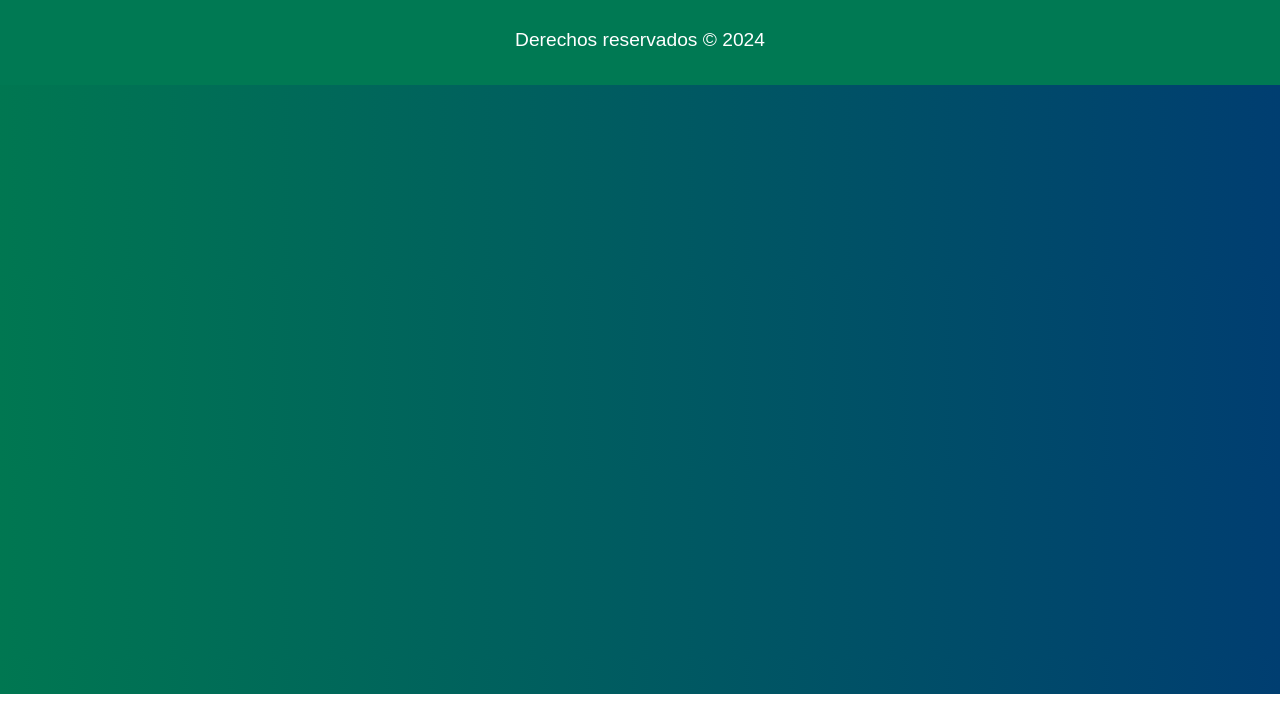
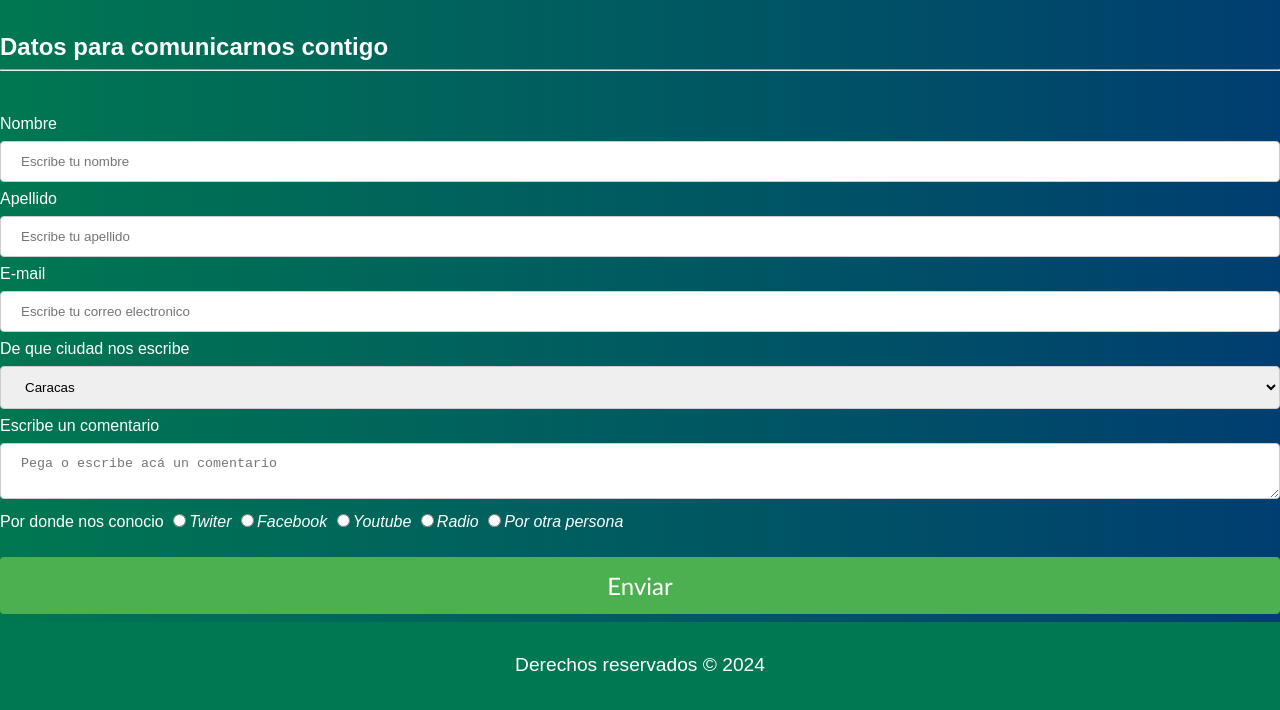
Before and after one commit to GilbertoRcom/proyecto-biblia-html, a plain HTML site: page contacto.html in a window 1280 px wide. Shown: the part 106-816 px from the top of the page. Drawn offline with Linux system fonts and the light colour scheme.

Commit message:
agregue contacto

```diff
--- a/contacto.html
+++ b/contacto.html
@@ -19,7 +19,49 @@
            </ul>
         </nav>
     </header>
-
+    <br>
+    <br>
+    <h2>Datos para comunicarnos contigo</h2>
+    <hr>
+    <br>
+    <br>
+    <div>
+        <form action="">
+            <label for="text1">Nombre</label>
+            <input type="text" name="text1" id="text1" placeholder="Escribe tu nombre" required minlength="3">
+            <br>
+            <label for="text2">Apellido</label>
+            <input type="text" name="text2" id="text2" placeholder="Escribe tu apellido" required minlength="3">
+            <br>
+            <label for="text3">E-mail</label>
+            <input type="email" name="text3" id="text3" placeholder="Escribe tu correo electronico" required>
+            <br>
+            <label for="combo1">De que ciudad nos escribe</label>
+            <select name="combo1" id="combo1">
+                <option value="Caracas">Caracas</option>
+                <option value="Valencia">Valencia</option>
+                <option value="Maracay">Maracay</option>
+                <option value="Maracaibo">Maracaibo</option>
+                <option value="PuertoLaCruz">Puerto la Cruz</option>
+                <option value="Maturin">Maturin</option>
+                <option value="Merida">Mérida</option>
+                <option value="SanCristobal">San Cristóbal</option>
+            </select>
+            <br>
+            <label for="texarea1">Escribe un comentario</label>
+            <textarea name="texarea1" id="texarea1" placeholder="Pega o escribe acá un comentario"></textarea>
+            <br>
+            <label for="radio1">Por donde nos conocio</label>
+            <input type="radio" name="radio1" id="radio1"><i>Twiter</i>
+            <input type="radio" name="radio1" id="radio1"><i>Facebook</i>
+            <input type="radio" name="radio1" id="radio1"><i>Youtube</i>
+            <input type="radio" name="radio1" id="radio1"><i>Radio</i>
+            <input type="radio" name="radio1" id="radio1"><i>Por otra persona</i>
+            <br>
+            <br>
+            <input type="submit" value="Enviar">
+        </form>
+    </div>
     <footer class="footer">
         <p>Derechos reservados &copy; 2024</p>
     </footer>
--- a/styles/style.css
+++ b/styles/style.css
@@ -1,7 +1,7 @@
 body {
     /* font-family: "Lucida Console", "Courier New", monospace; */
-    font-family:'Arial';
-    background: linear-gradient(to right, rgb(0,119,81), rgb(0, 62, 113));
+    font-family: 'Arial';
+    background: linear-gradient(to right, rgb(0, 119, 81), rgb(0, 62, 113));
     padding: 0;
     margin: 0;
     color: #FFF;
@@ -16,7 +16,7 @@ ul {
     margin: 0;
     padding: 0;
     overflow: hidden;
-    background-color: rgb(255,255,255);
+    background-color: rgb(255, 255, 255);
 
 }
 
@@ -34,7 +34,7 @@ li a {
 }
 
 li a:hover:not(.active) {
-    background-color: rgb(238,238,238);
+    background-color: rgb(238, 238, 238);
 }
 
 .active {
@@ -42,10 +42,10 @@ li a:hover:not(.active) {
 }
 
 h1 {
-    background-color: rgb(0,60,113);
+    background-color: rgb(0, 60, 113);
     padding: 10px;
     margin: 0;
-    color: rgb(255,255,255);
+    color: rgb(255, 255, 255);
 }
 
 h2 {
@@ -80,6 +80,7 @@ p {
     max-width: 25%;
     height: auto;
 }
+
 .article {
     float: left;
     width: 70%;
@@ -90,7 +91,7 @@ p {
 }
 
 .footer {
-    background-color: rgb(0,121,83);
+    background-color: rgb(0, 121, 83);
     color: #FFF;
     /* font-size: 0.5; */
     padding: 10px;
@@ -108,7 +109,7 @@ table {
 }
 
 td {
-    font-family:'Arial';
+    font-family: 'Arial';
     border: 1px solid rgb(190, 190, 190);
     padding: 10px 20px;
 }
@@ -119,7 +120,7 @@ th {
     background-color: rgb(162, 162, 162);
 }
 
-.containerCenter{
+.containerCenter {
     display: flex;
     justify-content: center;
 }
@@ -144,3 +145,39 @@ div.desc {
     padding: 15px;
     text-align: center;
 }
+
+input[type=text],
+input[type=email],
+textarea,
+select {
+    width: 100%;
+    padding: 12px 20px;
+    margin: 8px 0;
+    display: inline-block;
+    border: 1px solid #ccc;
+    border-radius: 4px;
+    box-sizing: border-box;
+}
+
+input[type=submit] {
+    font-family: 'Calibri';
+    font-size: 1.5rem;
+    width: 100%;
+    background-color: #4CAF50;
+    color: white;
+    padding: 14px 20px;
+    margin: 8px 0;
+    border: none;
+    border-radius: 4px;
+    cursor: pointer;
+}
+
+input[type=submit]:hover {
+    background-color: #45a049;
+}
+
+div.contenedor-formulario {
+    border-radius: 5px;
+    background-color: #f2f2f2;
+    padding: 20px;
+}
```
Also changed, not shown: audiovisuales.html (+20 -0 lines), accesorios/img/foto1.webp (added), accesorios/img/foto1_2.jpg (added), accesorios/img/foto2.webp (added).
